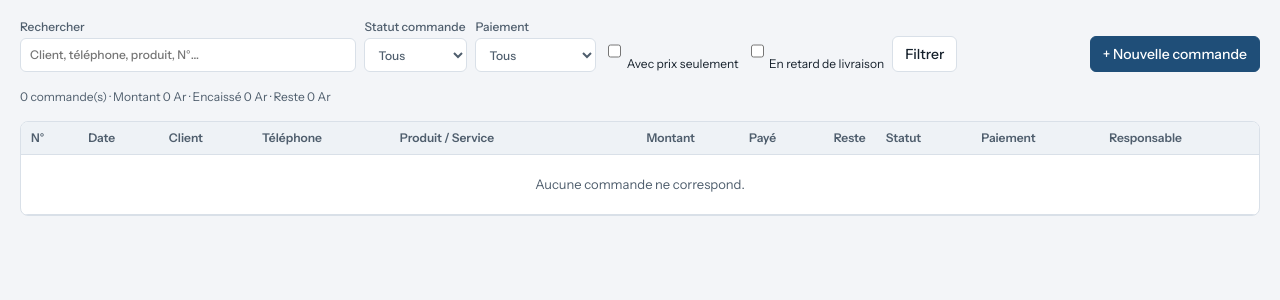
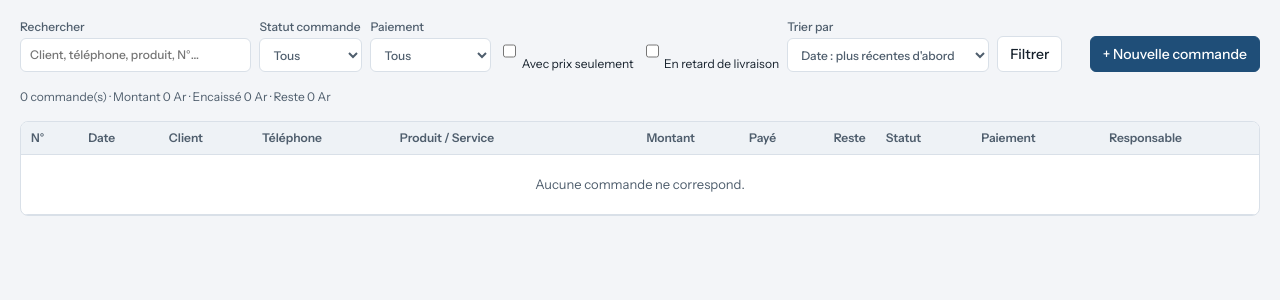
Before and after one commit to oasis4444/ampandrana-suivi, a Flask app: page /commandes in a window 1280 px wide. Shown: the part 85-385 px from the top of the page. Run offline with Flask 3, Linux system fonts and the light colour scheme; the visitor is signed in with stand-in values (Sample User, id 1); data comes from the database, SQL or seed files in the repository; data that the repository does not hold is empty.

Commit message:
Commandes triées par date (plus récentes d'abord) avec choix du tri
Co-Authored-By: Claude Opus 5.5 <noreply@anthropic.com>
Claude-Session: https://claude.ai/code/session_01CEPdcceKF6ATYMfWFKWRuE

```diff
--- a/app.py
+++ b/app.py
@@ -550,7 +550,14 @@ def commandes():
     retard = request.args.get("retard") == "1"
     late_ids = {c["id"] for c in livraisons_a_surveiller(commandes_with_paid())["retard"]} if retard else set()
     page = max(1, int(request.args.get("page", 1) or 1))
-    rows = commandes_with_paid("ORDER BY c.id DESC")
+    tri = request.args.get("tri", "date_desc")
+    order = {"date_desc": "ORDER BY c.date IS NULL, c.date DESC, c.id DESC",
+             "date_asc": "ORDER BY c.date IS NULL, c.date ASC, c.id ASC",
+             "num_desc": "ORDER BY c.id DESC",
+             "livraison": "ORDER BY c.date_livraison IS NULL, c.date_livraison ASC, c.id DESC"}.get(tri)
+    if order is None:
+        tri, order = "date_desc", "ORDER BY c.date IS NULL, c.date DESC, c.id DESC"
+    rows = commandes_with_paid(order)
     out = []
     for c in rows:
         if st == "-" and c["statut"]:
@@ -575,7 +582,7 @@ def commandes():
     pages = max(1, (len(out) + per - 1) // per)
     page = min(page, pages)
     return render_template("commandes.html", rows=out[(page - 1) * per: page * per], count=len(out), sums=sums,
-                           page=page, pages=pages, statuts=liste("statut_commande"), args=request.args)
+                           page=page, pages=pages, statuts=liste("statut_commande"), args=request.args, tri=tri)
 
 
 def cmd_from_form(f):
--- a/templates/commandes.html
+++ b/templates/commandes.html
@@ -8,6 +8,9 @@
     <option value="">Tous</option>{% for s in ['Payé','Avance versée','Non payé'] %}<option {% if args.get('paiement')==s %}selected{% endif %}>{{ s }}</option>{% endfor %}<option value="-" {% if args.get('paiement')=='-' %}selected{% endif %}>Sans prix</option></select></label>
   <label class="small"><input type="checkbox" name="prix" value="1" {% if args.get('prix')=='1' %}checked{% endif %}> Avec prix seulement</label>
   <label class="small"><input type="checkbox" name="retard" value="1" {% if args.get('retard')=='1' %}checked{% endif %}> En retard de livraison</label>
+  <label class="f">Trier par <select name="tri" id="tri" onchange="this.form.submit()">
+    {% for v, l in [('date_desc','Date : plus récentes d\'abord'),('date_asc','Date : plus anciennes d\'abord'),('num_desc','N° commande'),('livraison','Date de livraison')] %}
+    <option value="{{ v }}" {% if tri==v %}selected{% endif %}>{{ l }}</option>{% endfor %}</select></label>
   <button>Filtrer</button>
   <span style="flex:1"></span>
   <a class="btn primary" href="{{ url_for('commande_nouvelle') }}">+ Nouvelle commande</a>
```
